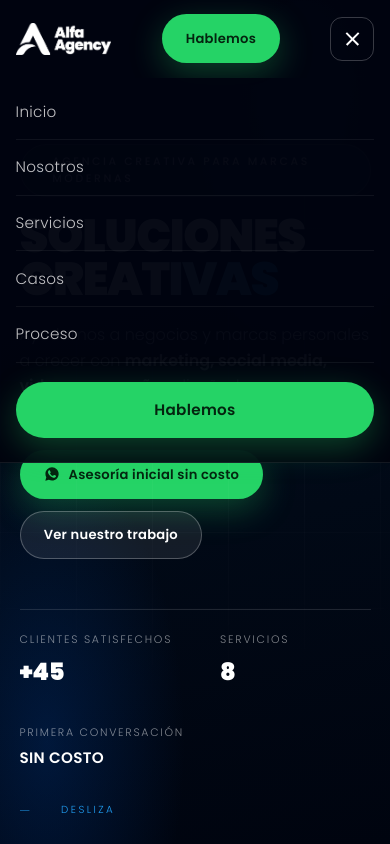
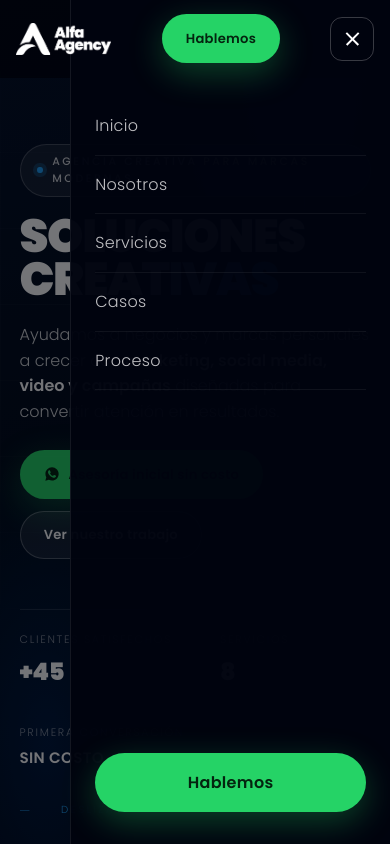
Before and after one commit to eliovzla20-hue/alfagency, a plain HTML site: page index.html in a window 390 px wide. Both pictures are taken after a click on the button "Menú". Shown: the top 844 px of the page. Drawn offline with Linux system fonts and the light colour scheme.

Commit message:
Menú móvil como cortina lateral (off-canvas) desde la derecha

```diff
--- a/index.html
+++ b/index.html
@@ -107,21 +107,31 @@ a{color:inherit;text-decoration:none}
 .burger i::before{top:-5px}.burger i::after{top:5px}
 .burger i,.burger i::before,.burger i::after{transition:transform .3s ease,background .3s ease}
 
-/* panel del menú en pantallas chicas */
+/* panel del menú en pantallas chicas: cortina lateral desde la derecha */
+.nav .wrap{position:relative;z-index:2}
 .menu-panel{
-  position:absolute;top:var(--nav-h);left:0;right:0;
+  position:fixed;top:0;right:0;bottom:0;z-index:1;
+  width:min(320px,82vw);
   display:flex;flex-direction:column;
-  padding:.4rem 4vw 1.5rem;
-  background:rgba(0,4,15,.97);border-bottom:1px solid rgba(255,255,255,.08);
-  opacity:0;visibility:hidden;transform:translateY(-10px);
-  transition:opacity .3s ease,transform .3s ease,visibility 0s linear .3s;
+  padding:calc(var(--nav-h) + 1.2rem) clamp(1.5rem,6vw,2.2rem) 2rem;
+  background:rgba(0,4,15,.97);border-left:1px solid rgba(255,255,255,.08);
+  transform:translateX(100%);visibility:hidden;
+  transition:transform .38s cubic-bezier(.22,1,.36,1),visibility 0s linear .38s;
 }
 .nav.abierta{background:rgba(0,4,15,.97)}
-.nav.abierta .menu-panel{opacity:1;visibility:visible;transform:none;transition:opacity .3s ease,transform .3s ease}
-.menu-panel a{padding:.95rem 0;font-size:.95rem;letter-spacing:.02em;color:rgba(255,255,255,.75);border-bottom:1px solid rgba(255,255,255,.06)}
+.nav.abierta .menu-panel{transform:none;visibility:visible;transition:transform .38s cubic-bezier(.22,1,.36,1)}
+/* fondo oscurecido tras el panel: tocarlo también cierra el menú */
+.menu-fondo{
+  position:fixed;inset:0;z-index:0;
+  background:rgba(0,2,8,.55);
+  opacity:0;visibility:hidden;
+  transition:opacity .38s ease,visibility 0s linear .38s;
+}
+.nav.abierta .menu-fondo{opacity:1;visibility:visible;transition:opacity .38s ease}
+.menu-panel a{padding:1rem 0;font-size:1rem;letter-spacing:.02em;color:rgba(255,255,255,.75);border-bottom:1px solid rgba(255,255,255,.06)}
 .menu-panel a:hover,.menu-panel a:active{color:#fff}
-.menu-panel .btn-wa{margin-top:1.2rem;justify-content:center;color:#04240f;border-bottom:none}
-@media(min-width:960px){.menu-panel{display:none}}
+.menu-panel .btn-wa{margin-top:auto;justify-content:center;color:#04240f;border-bottom:none}
+@media(min-width:960px){.menu-panel,.menu-fondo{display:none}}
 /* la hamburguesa se convierte en X */
 .nav.abierta .burger i{background:transparent}
 .nav.abierta .burger i::before{transform:translateY(5px) rotate(45deg)}
@@ -745,6 +755,7 @@ a{color:inherit;text-decoration:none}
     <a class="btn btn-wa" href="https://wa.me/584245040868" target="_blank" rel="noopener">Hablemos</a>
     <button class="burger" aria-label="Menú" aria-expanded="false" aria-controls="menuPanel"><i></i></button>
   </div>
+  <div class="menu-fondo" id="menuFondo"></div>
   <div class="menu-panel" id="menuPanel">
     <a href="#inicio">Inicio</a>
     <a href="#nosotros">Nosotros</a>
@@ -1123,7 +1134,7 @@ a{color:inherit;text-decoration:none}
 })();
 </script>
 <script src="js/texto.js?v=5"></script>
-<script src="js/ui.js?v=5"></script>
+<script src="js/ui.js?v=6"></script>
 <script src="js/recorrido.js?v=4"></script>
 
 </body>
--- a/js/ui.js
+++ b/js/ui.js
@@ -123,17 +123,20 @@
   var nav = document.getElementById("nav");
   var burger = document.querySelector(".burger");
   if (nav && burger) {
+    function cerrarMenu() {
+      nav.classList.remove("abierta");
+      burger.setAttribute("aria-expanded", "false");
+    }
     burger.addEventListener("click", function () {
       var abierto = nav.classList.toggle("abierta");
       burger.setAttribute("aria-expanded", abierto ? "true" : "false");
     });
-    // al elegir un destino, el panel se recoge solo
+    // la cortina se recoge al elegir un destino o al tocar fuera de ella
     document.querySelectorAll("#menuPanel a").forEach(function (a) {
-      a.addEventListener("click", function () {
-        nav.classList.remove("abierta");
-        burger.setAttribute("aria-expanded", "false");
-      });
+      a.addEventListener("click", cerrarMenu);
     });
+    var fondo = document.getElementById("menuFondo");
+    if (fondo) fondo.addEventListener("click", cerrarMenu);
   }
 
   var yr = document.getElementById("yr");
```
